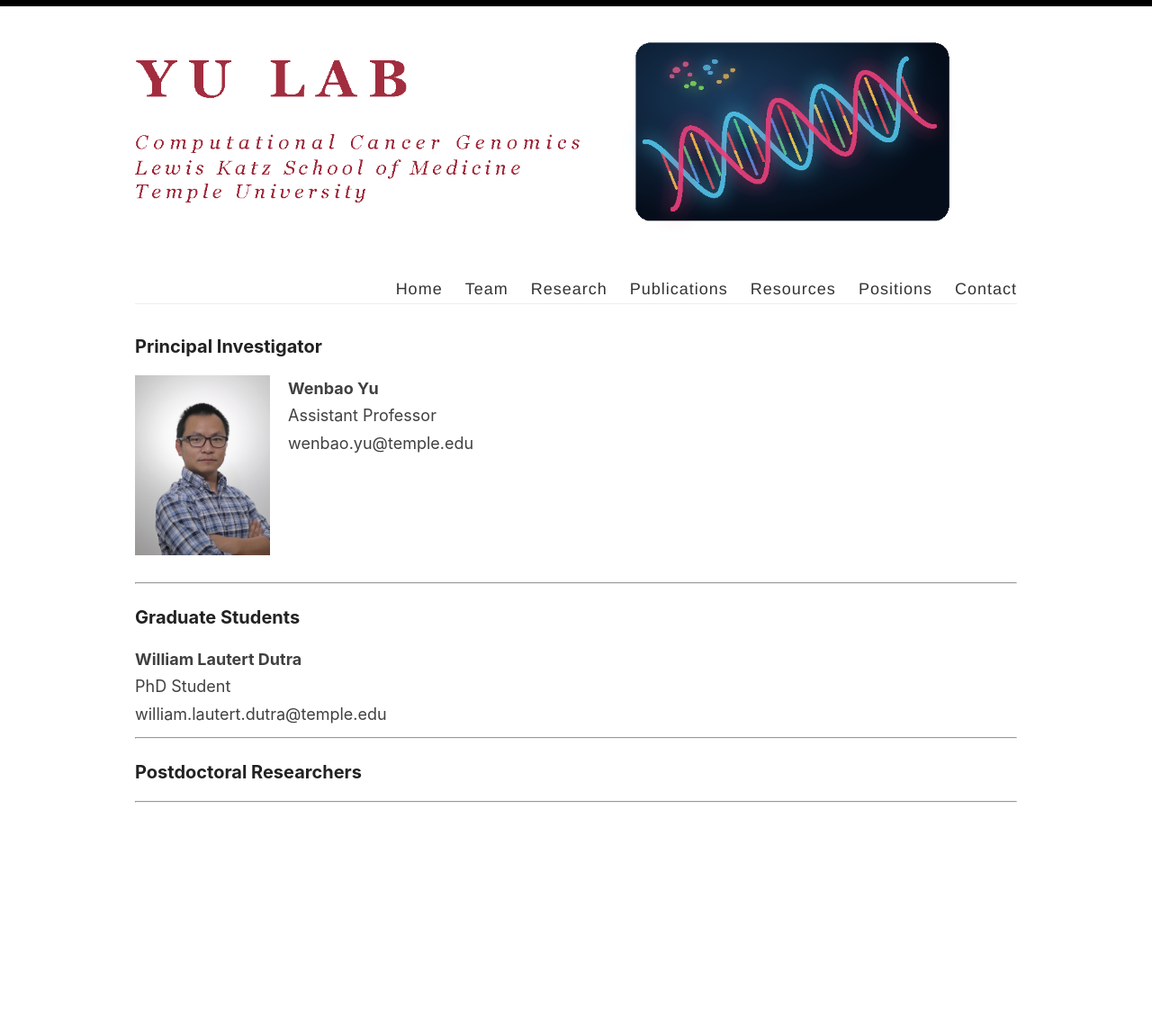
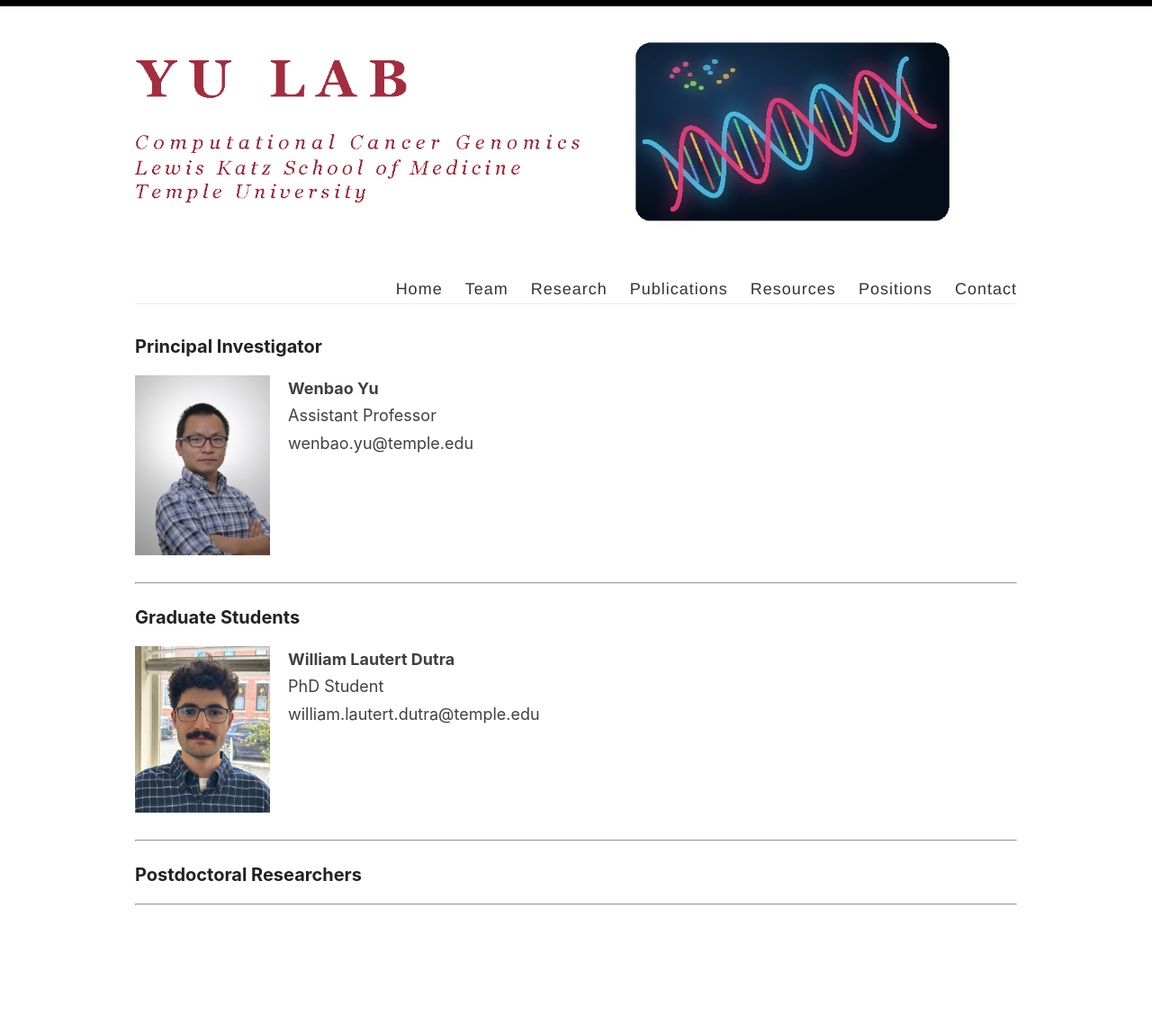
Before and after one commit to wbaopaul/wbaopaul.github.io, a Jekyll site: the page built from _pages/team.md, in a window 1280 px wide. Shown: the whole page at 90% size. Built offline with Jekyll 4.4.1, drawn with Linux system fonts in a browser that asks for light colours; before the commit the page ends 1035 px from its top, so only the background shows below that.

Commit message:
add headshot

```diff
--- a/_pages/team.md
+++ b/_pages/team.md
@@ -18,11 +18,14 @@ permalink: /team/
 
 ### Graduate Students
 
+<div style="display: flex; align-items: flex-start; gap: 20px; margin-bottom: 30px;">
+  <img src="{{ site.baseurl }}/images/headshot_WLD.jpeg" alt="William" width="150">
   <div>
     <strong>William Lautert Dutra</strong><br>
     PhD Student<br>
     william.lautert.dutra@temple.edu
   </div>
+</div>
 
 <!--
 **Student Name**
```
Also changed, not shown: images/headshot_WLD.jpeg (added).
